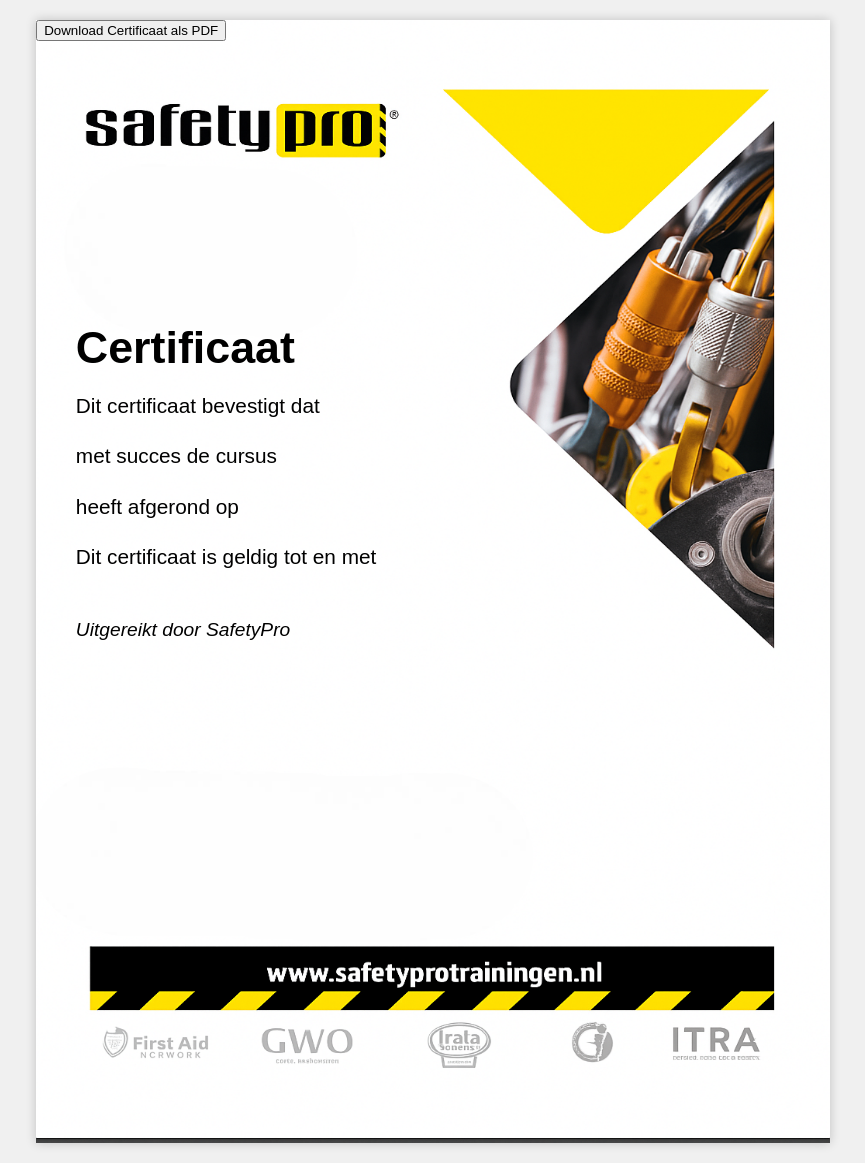
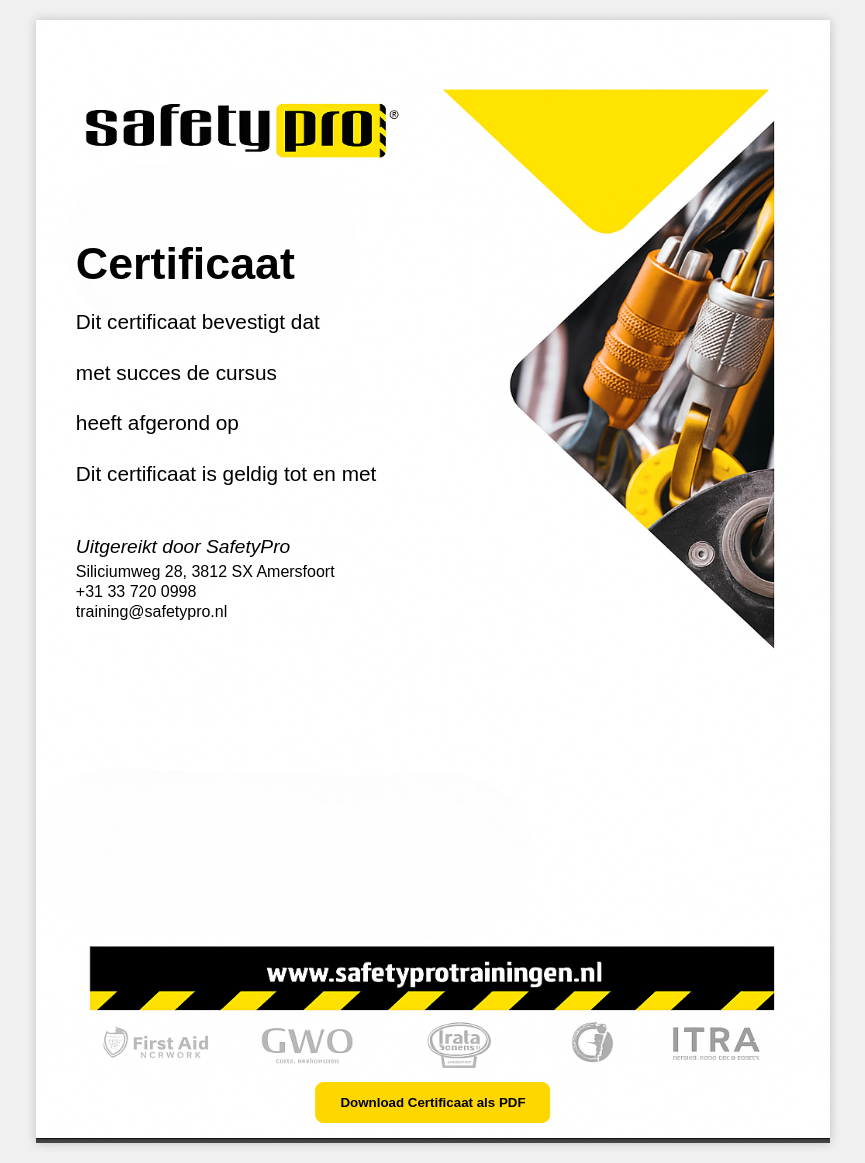
Before and after one commit to jdelaat262/Jaspers_App_Fullstack, a Django app: template Backend/templates/certificaat_template.html in a window 1280 px wide. Shown: the whole page, without its empty margins (207-1072 px from the left). Run offline with Django 5.2, Linux system fonts and the light colour scheme; the template is opened without the code that fills it, so the values that code supplies are empty.

Commit message:
TestCertificaat Werkt good enough!

```diff
--- a/Backend/templates/certificaat_template.html
+++ b/Backend/templates/certificaat_template.html
@@ -48,54 +48,85 @@
         /* Container voor de tekstinhoud die over de afbeelding ligt */
         .certificaat-content {
             position: absolute;
-            top: 40%; /* <-- Aangepast: iets hoger geplaatst */
+            top: 15%; /* <-- Aangepast: Begin op 20% van boven (experimenteer hiermee!) */
             left: 40%; /* Startpunt van de horizontale positionering */
-            transform: translate(-50%, -50%); /* Centreert het blok precies */
-            width: 70%; /* <-- Aangepast: iets smaller gemaakt */
+            transform: translateX(-50%); /* <-- Aangepast: Centreert alleen horizontaal */
+            width: 70%; /* Breedte van het tekstblok */
             max-width: 700px; /* Maximale breedte */
-            padding: 20px; /* <-- Aangepast: interne ruimte rond de tekst */
-            color: #000; /* Tekstkleur nu zwart */
-            text-shadow: none; /* Schaduw verwijderd voor scherpere zwarte tekst */
+            padding: 20px;
+            color: #000; /* Tekstkleur (pas aan naar #fff voor wit, of een andere kleur) */
+            text-shadow: none; /* Verwijder schaduw als tekst zwart is */
             border-radius: 10px; /* Afgeronde hoeken voor het tekstblok */
             word-wrap: break-word;
             overflow-wrap: break-word;
-            text-align: left; /* <-- Expliciet links uitlijnen */
+            text-align: left; /* Expliciet links uitlijnen */
 
             /* TIJDELIJKE STIJL VOOR DEBUGGING: VERWIJDER DEZE REGEL ALS JE KLAAR BENT */
             /* border: 1px dashed red; */ /* Tijdelijke rand om de grenzen te zien */
         }
 
         /* Expliciet text-align: left; voor alle tekstblokken */
-        h1, h2, p, .signature {
+        h1, h2, p, .signature, .address-line {
             color: inherit;
             word-wrap: break-word;
             overflow-wrap: break-word;
-            text-align: left; /* <-- Expliciet links uitlijnen */
-            margin-left: 0; /* <-- Zorg dat er geen extra marge is */
-            margin-right: 0; /* <-- Zorg dat er geen extra marge is */
+            text-align: left; /* Expliciet links uitlijnen */
+            margin-left: 0; /* Zorg dat er geen extra marge is */
+            margin-right: 0; /* Zorg dat er geen extra marge is */
         }
 
         h1 {
-            font-size: 2.8em; /* <-- Iets kleiner gemaakt */
-            margin-bottom: 20px; /* <-- Afstand onder de titel */
+            font-size: 2.8em;
+            margin-bottom: 20px;
         }
         h2 {
-            font-size: 2em; /* <-- Iets kleiner gemaakt */
-            margin-bottom: 10px; /* <-- Afstand onder namen/cursus */
+            font-size: 2em;
+            margin-bottom: 10px;
         }
         p {
-            font-size: 1.3em; /* <-- Iets kleiner gemaakt */
-            margin-bottom: 5px; /* <-- Afstand onder algemene tekst */
+            font-size: 1.3em;
+            margin-bottom: 5px;
         }
         .highlight {
             color: #FFD700; /* Goudkleur, pas aan naar #000 als je alles zwart wilt */
             font-weight: bold;
         }
         .signature {
-            margin-top: 50px; /* <-- Afstand boven de handtekening */
+            margin-top: 50px;
             font-style: italic;
             color: inherit;
-            font-size: 1.2em; /* <-- Iets kleiner gemaakt */
+            font-size: 1.2em;
+        }
+        .address-line { /* Nieuwe stijl voor adresregels */
+            font-size: 1em; /* Kleinere tekst voor adres */
+            margin-top: 2px; /* Kleine marge tussen adresregels */
+            margin-bottom: 2px;
+        }
+
+        /* Stijl voor de downloadknop */
+        .download-button-container {
+            position: absolute;
+            bottom: 20px; /* Afstand vanaf de onderkant van de A4-pagina */
+            left: 50%;
+            transform: translateX(-50%);
+            width: 100%;
+            text-align: center;
+        }
+        .download-button {
+            background-color: #FFD700;
+            border: 1px solid #FFD700;
+            border-radius: 0.5rem;
+            color: #000;
+            padding: 0.75rem 1.5rem;
+            font-weight: bold;
+            cursor: pointer;
+            transition: background-color 0.3s ease, border-color 0.3s ease, box-shadow 0.3s ease;
+            text-decoration: none; /* Verwijder onderstreping van de link */
+        }
+        .download-button:hover {
+            background-color: #e6c200;
+            border-color: #e6c200;
+            box-shadow: 0 0.25rem 0.5rem rgba(255, 215, 0, 0.25);
         }
 
         /* NIEUW: Verberg de downloadknop bij het afdrukken */
@@ -113,7 +144,14 @@
             <h1>Certificaat</h1>
             <p>Dit certificaat bevestigt dat</p>
             <h2><span class="highlight">{{ deelnemer.voornaam }} {{ deelnemer.tussenvoegsel }} {{ deelnemer.achternaam }}</span></h2>
-            <p>met succes de cursus</p>
+
+            {# HIER IS DE WIJZIGING: Gebruik een {% if %} statement #}
+            {% if cursus.refresher %}
+                <p>met succes de herhalingscursus</p>
+            {% else %}
+                <p>met succes de cursus</p>
+            {% endif %}
+
             <h2><span class="highlight">{{ cursus.cursus }}</span></h2>
             <p>heeft afgerond op</p>
             <h2><span class="highlight">{{ cursus.cursusdatum|date:"d F Y" }}</span></h2>
@@ -121,6 +159,10 @@
             <h2><span class="highlight">{{ cursus.geldigheid_datum|date:"d F Y" }}</span></h2>
 
             <p class="signature">Uitgereikt door SafetyPro</p>
+            {# NIEUW: Adresgegevens onderaan #}
+            <p class="address-line">Siliciumweg 28, 3812 SX Amersfoort</p>
+            <p class="address-line">+31 33 720 0998</p>
+            <p class="address-line">training@safetypro.nl</p>
         </div>
 
         {# NIEUW: Knop voor het downloaden van de PDF #}
```
